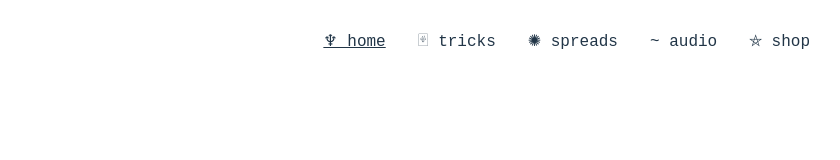
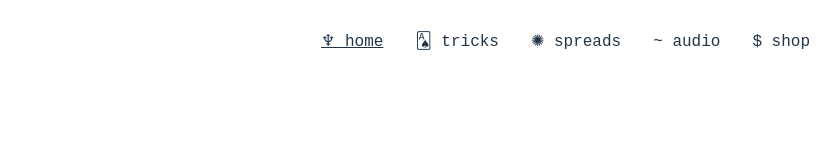
Before and after one commit to moskalyk/deep6org, a React (Vite) app: page / in a window 1280 px wide. Shown: the top 160 px of the page, without its empty margins (354-1194 px from the left). Built offline with nearby package versions, Linux system fonts and the light colour scheme.

Commit message:
added some tricks, cleaned up a few utfs, and removed supplier dependancy

```diff
--- a/src/App.tsx
+++ b/src/App.tsx
@@ -200,8 +200,19 @@ const TricksView = () => {
       <p>aim to listen to your dreams and take action during the day to accomdate what the mind and sky is telling you. staying sober enables a more productive and healthy envrionment for dreams to arise while sleeping. it's possible to train yourself to no longer need a dream journal.</p>
       <br/>
       <br/>
+      <h3 ref={dreams} id='portals-of-transport'  style={{cursor: 'pointer'}}  onClick={(evt) => doWithThisElement(evt)}>portals of transportation</h3>
+      <p>historic paths of the past, viewing perspectives of others, and varying mode of transport can create 'after burner' effects creating an idea of an after burner funnel, where outbreak like quality can be achieved (think edge of funnel of portal and tail emissions).</p>
+      <br/>
+      <br/>
+      <h3 ref={dreams} id='temp-motion'  style={{cursor: 'pointer'}}  onClick={(evt) => doWithThisElement(evt)}>the fall movement</h3>
+      <p>during times of the fall and temperatures outside that are close to the body, can give you ideal temperatures for movement and body temperature to make you feel aware of motion from wind.</p>
+      <br/>
+      <br/>
+      <h3 ref={dreams} id='if-out-of-time'  style={{cursor: 'pointer'}}  onClick={(evt) => doWithThisElement(evt)}>if 'out of time'</h3>
+      <p>moments can speckle out into the future where if we can't get everything done today or now, structures of goals can be picked up later as shapes in the calendar.</p>
+      <br/>
+      <br/>
     </>
-
   )
 }
 
@@ -254,7 +265,7 @@ const SpreadsView = () => {
       <div style={{fontSize: detectMob() ? '20px': '30px', fontWeight: '10'}}>[1] </div>
       <div style={{fontSize: detectMob() ? '20px': '30px', fontWeight: '10'}}> &nbsp;&nbsp;&nbsp;&nbsp;&nbsp;&nbsp;[2] [4]</div>
       <div style={{fontSize: detectMob() ? '20px': '30px', fontWeight: '10'}}>  &nbsp;&nbsp;&nbsp;&nbsp;&nbsp;[3]</div>
-      <ul style={{fontSize: detectMob() ? '10px': '15px', width:'500px', margin: 'auto', textAlign: 'left'}}>
+      <ul style={{fontSize: detectMob() ? '10px': '15px', width:'400px', margin: 'auto', textAlign: 'left'}}>
         <li>1 nostalgia</li>
         <li>2 direction</li>
         <li>3 reversal</li>
@@ -273,7 +284,7 @@ const AudioView = () => {
       <div style={{maxWidth: detectMob() &&'500px'}}>
 
       <h1>audio</h1>
-      <p>for tarot readings contact morgan @ <a href="mailto:build@deep6.org">build@deep6.org</a></p>
+      <p>for an oracle reading with cards contact morgan @ <a href="mailto:build@deep6.org">build@deep6.org</a></p>
       <br/>
       <br/>
       <h3>example reading </h3>
@@ -296,7 +307,6 @@ const ShopView = () => {
       <i>Hand Sensing Deck, coming september 2025</i>
       <br/>
       <br/>
-      <i>"why ask?" t-shirt, coming soon</i>
     </>
   )
 }
@@ -359,14 +369,14 @@ function App() {
         <span id="menu" style={{padding: '11px', margin: '5px', cursor: 'pointer', textDecoration: menu == 0 ? 'underline': ''}} onClick={() => {
           setMenuState(false);
           setMenu(0)}}>♆ home</span>
-        <span id="menu" style={{padding: '11px',  margin: '5px',cursor: 'pointer', textDecoration: menu == 1 ?'underline': ''}}onClick={() => {setMenuState(true);setMenu(1)}}>🂿 tricks</span>
+        <span id="menu" style={{padding: '11px',  margin: '5px',cursor: 'pointer', textDecoration: menu == 1 ?'underline': ''}}onClick={() => {setMenuState(true);setMenu(1)}}>🂡 tricks</span>
         {detectMob() && <><br/></>}
         {detectMob() && <><br/></>}
         <span id="menu" style={{padding: '11px',  margin: '5px',cursor: 'pointer', textDecoration: menu == 2 ? 'underline': ''}}onClick={() => {setMenuState(false);setMenu(2)}}>✺ spreads</span>
         <span id="menu" style={{padding: '11px', margin: '5px', cursor: 'pointer', textDecoration: menu == 3 ? 'underline': ''}}onClick={() => {setMenuState(false);setMenu(3)}}>~ audio</span>
         {detectMob() && <><br/></>}
         {detectMob() && <><br/></>}
-        <span id="menu" style={{padding: '11px', margin: '5px', cursor: 'pointer', textDecoration: menu == 4 ? 'underline': ''}}onClick={() => {setMenuState(false);setMenu(4)}}>⛤ shop</span>
+        <span id="menu" style={{padding: '11px', margin: '5px', cursor: 'pointer', textDecoration: menu == 4 ? 'underline': ''}}onClick={() => {setMenuState(false);setMenu(4)}}>$ shop</span>
       </div>}
       {
         <>
```
